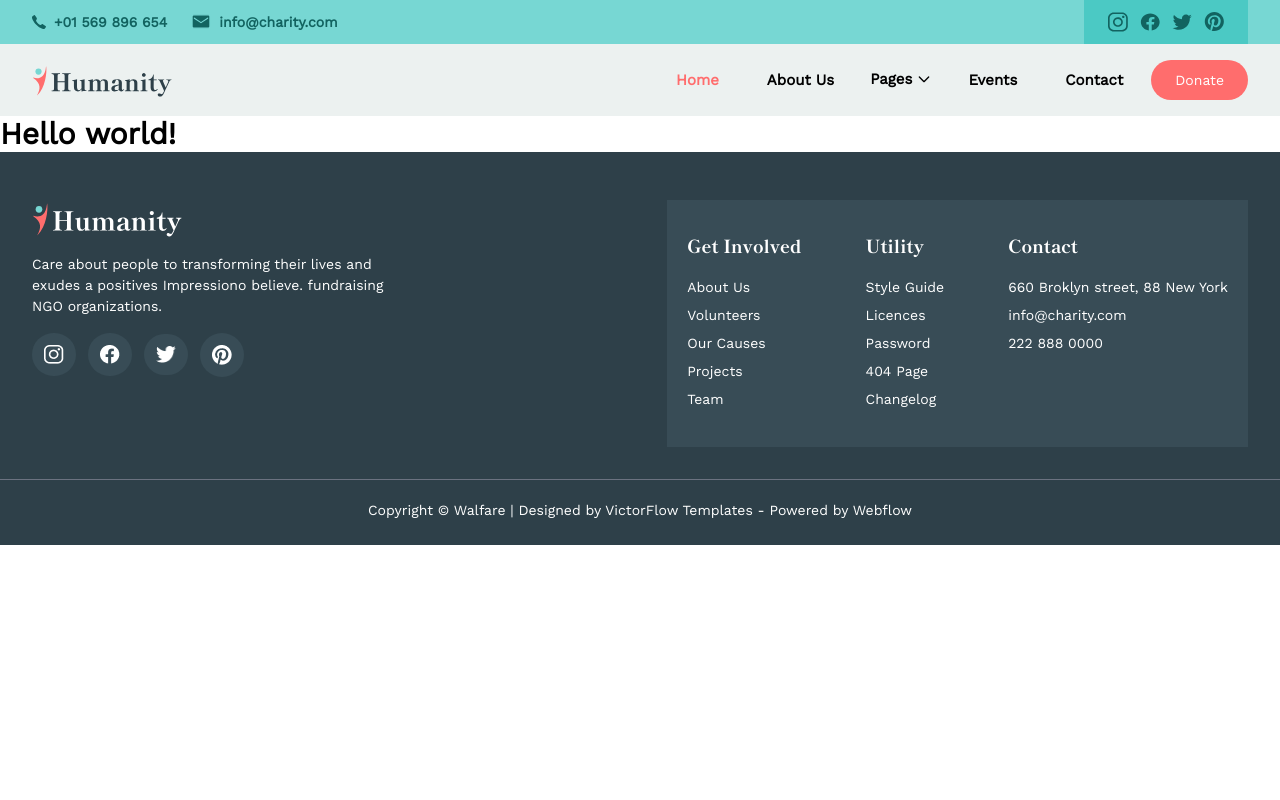
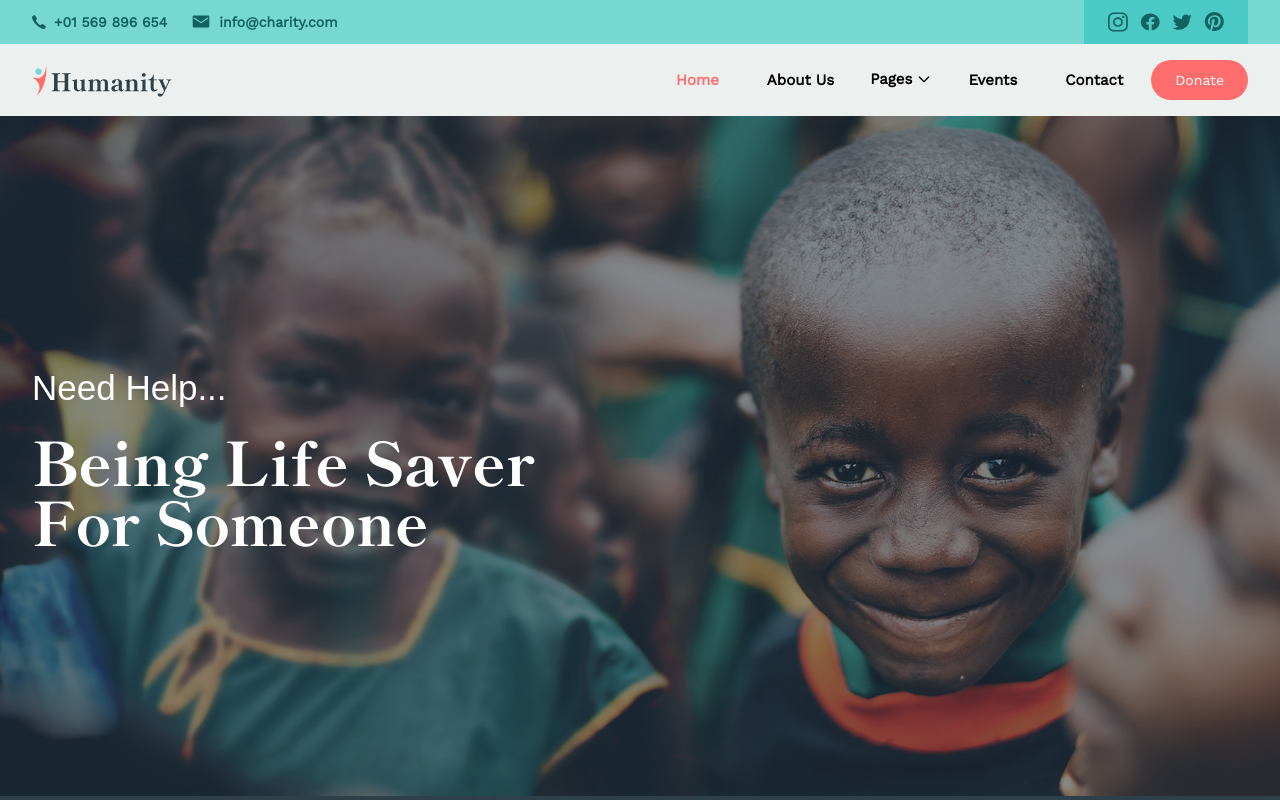
Before and after one commit to gpsimi/humanity_charity, a Next.js app: page / in a window 1280 px wide. Shown: the top 800 px of the page. Built offline with nearby package versions, Linux system fonts and the light colour scheme; a web font is replaced by a local one.

Commit message:
Update Homepage
Creation of Hero.tsx

```diff
--- a/app/page.tsx
+++ b/app/page.tsx
@@ -1,11 +1,10 @@
+import Hero from "@/components/Hero";
 
 
 export default function Home() {
   return (
-    <main className="">
-      <h1 className="text-3xl font-bold">
-        Hello world!
-      </h1>
-    </main>
+    <section className="flex size-full ">
+      <Hero />
+    </section>
   );
 }
--- /dev/null
+++ b/components/Hero.tsx
@@ -0,0 +1,16 @@
+import React from 'react'
+
+const Hero = () => {
+    return (
+        <div className="flex h-screen md:h-[85vh] w-full bg-hero bg-cover ">
+            <div className='bg-gray-800 bg-opacity-50 w-full h-full'>
+                <div className="container mx-auto md:max-w-[1280px] flex flex-col h-full justify-center items-start md:gap-y-4 ">
+                    <h5 className='text-white font-mono text-[30px] md:text-[35px]'>Need Help...</h5>
+                    <h2 className='text-white font-serif text-[35px] md:text-6xl  max-w-xl font-bold'>Being Life Saver For Someone</h2>
+                </div>
+            </div>
+        </div>
+    )
+}
+
+export default Hero
--- a/tailwind.config.ts
+++ b/tailwind.config.ts
@@ -62,9 +62,9 @@ const config = {
         "accordion-down": "accordion-down 0.2s ease-out",
         "accordion-up": "accordion-up 0.2s ease-out",
       },
-      // backgroundImage: {
-      //   hero: "url('/images/hero-background.png')",
-      // },
+      backgroundImage: {
+        hero: "url('/images/home/hero-background.png')",
+      },
     },
   },
   plugins: [require("tailwindcss-animate")],
```
Also changed, not shown: public/images/home/hero-background.png (added).
